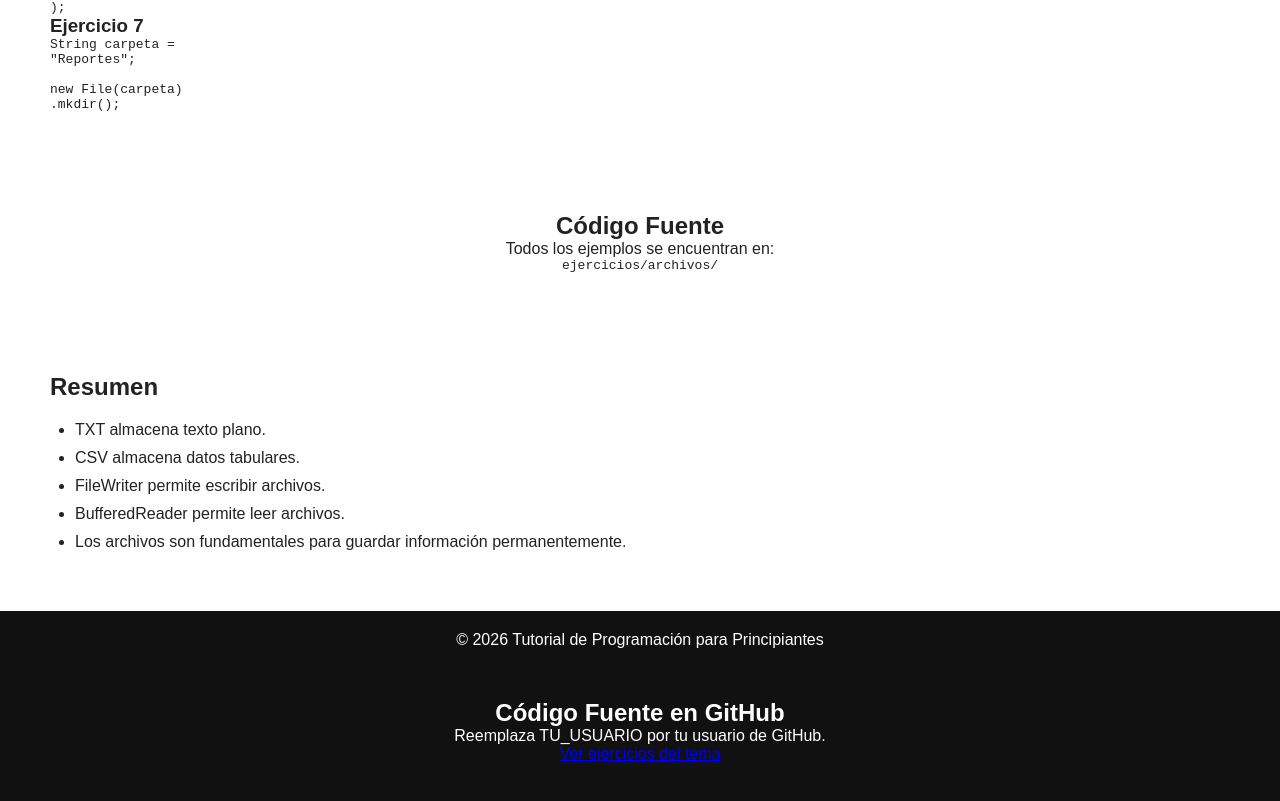
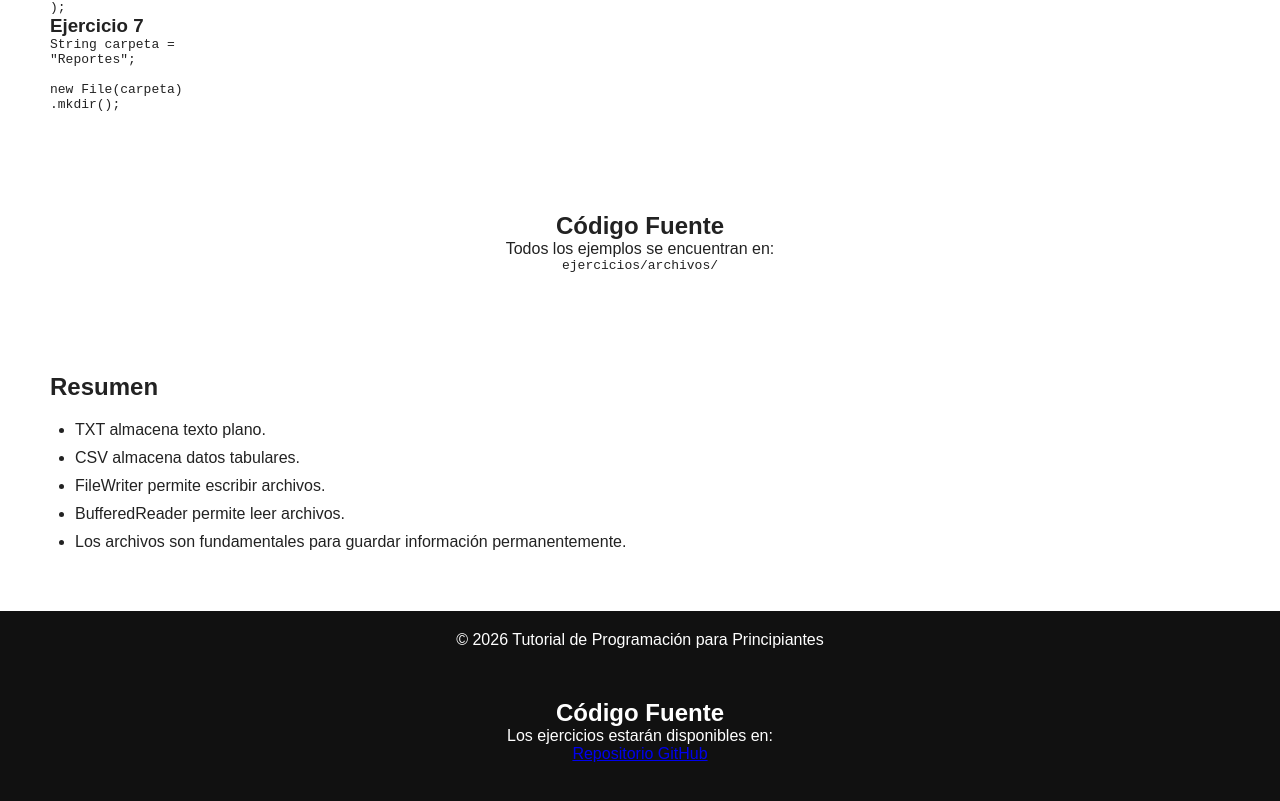
Before and after one commit to alejopa27022008-lab/Tutorial_Programacion_Paredes_Christopher, a plain HTML site: page pages/archivos.html in a window 1280 px wide. Shown: the part 6224-7025 px from the top of the page. Drawn offline with Linux system fonts and the light colour scheme.

Commit message:
Update GitHub section in archivos.html

```diff
--- a/pages/archivos.html
+++ b/pages/archivos.html
@@ -522,14 +522,19 @@ ejercicios/archivos/
 
 
 <section class="github">
-<h2>Código Fuente en GitHub</h2>
-<p>Reemplaza TU_USUARIO por tu usuario de GitHub.</p>
+
+<h2>Código Fuente</h2>
+
+<p>
+Los ejercicios estarán disponibles en:
+</p>
+
 <a href="https://github.com/alejopa27022008-lab/Paredes_Christopher_Tutorial_Programacion.github.io"
    target="_blank">
-Ver ejercicios del tema
+Repositorio GitHub
 </a>
+
 </section>
-
 </footer>
 
 <script src="../js/main.js"></script>
```
